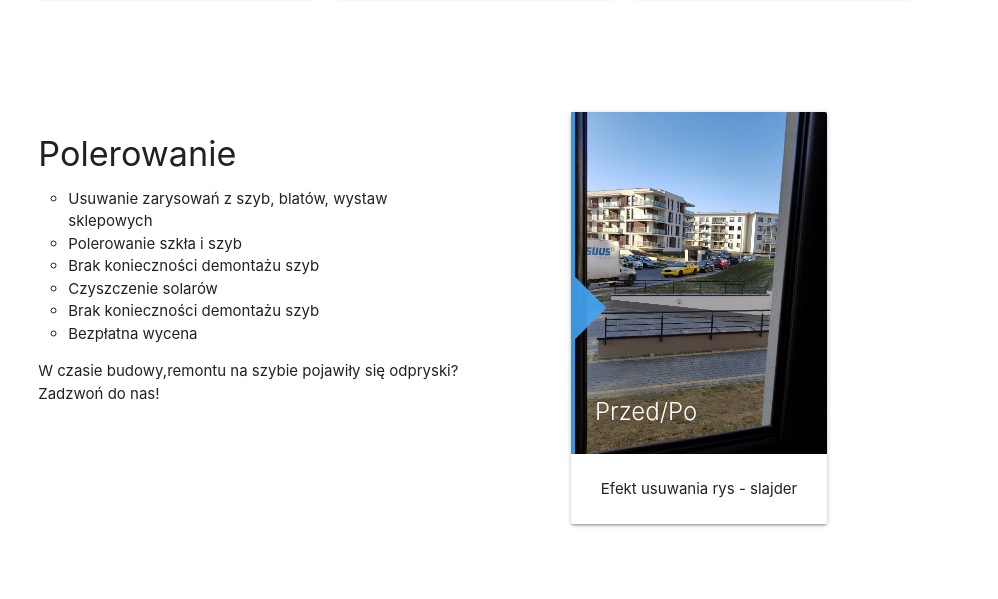
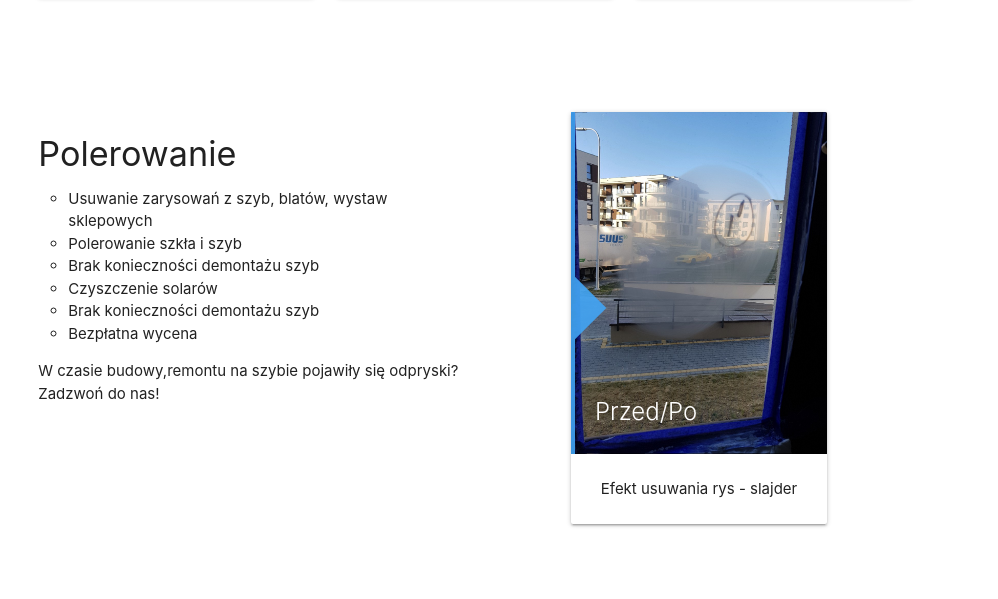
Before and after one commit to WestedCrean/renowacjaszyb.pl, a website: page src/index.html in a window 1280 px wide. Shown: the part 1106-1705 px from the top of the page, without its empty margins (165-1163 px from the left). Drawn offline with nearby package versions, Linux system fonts and the light colour scheme.

Commit message:
fixed slider on landing page

```diff
--- a/src/css/style.css
+++ b/src/css/style.css
@@ -134,6 +134,7 @@ nav .sidenav .active {
   position: absolute !important;
   top:0;
   margin: 0 -250px 0 0;
+  overflow: hidden !important;
 }
 
 .img-after {
--- a/src/index.html
+++ b/src/index.html
@@ -161,12 +161,10 @@
                 <div class="card small">
                   <div class="card-image">
                     <div class="wrpr">
-                      <img class="img-before" src="img/before1.jpg"
-                        draggable="false" />
-
                       <img class="img-after" src="img/after1.jpg"
                         draggable="false" />
-
+                      <img class="img-before" src="img/before1.jpg"
+                      draggable="false" />
                       <div class="scroller">
                         <div class="scroller-thumb">
                         </div>
--- a/src/js/scroller.js
+++ b/src/js/scroller.js
@@ -18,9 +18,7 @@ document.body.addEventListener('mouseleave',function(){
 
 document.body.addEventListener('mousemove',function(e){
   if (!active) return;
-
   let x = e.pageX;
-
   x -= document.querySelector('.wrpr').getBoundingClientRect().left;
 
   scrollIt(x);
@@ -29,7 +27,7 @@ document.body.addEventListener('mousemove',function(e){
 function scrollIt(x){
   let transform = Math.max(0,(Math.min(x,document.querySelector('.wrpr').offsetWidth)));
   if (active==="img-before"){
-    document.querySelector('.img-before').style.width = transform+"px";
+    document.querySelector('.img-before').style.clipPath = "inset(0 0 0 " + transform + "px)";
     scroller.style.left = transform-25+"px";
   }
 }
```
Also changed, not shown: 3 other files.
